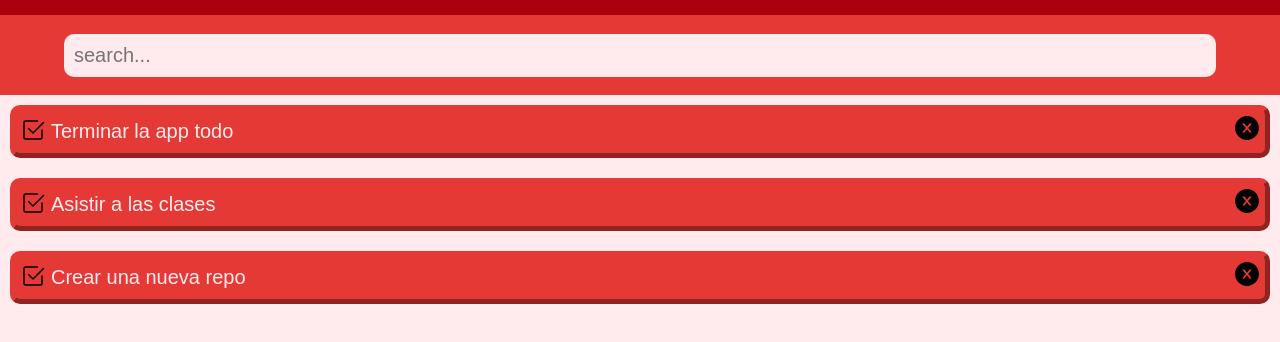
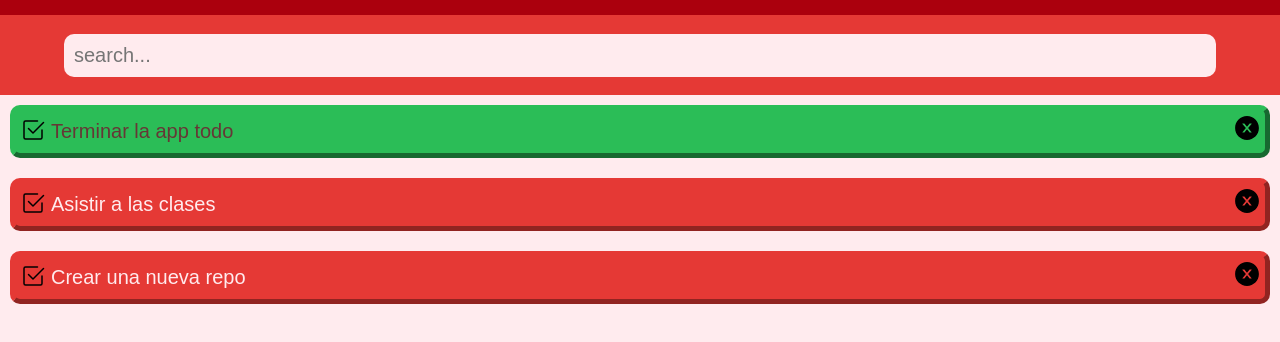
Before and after one commit to Cold2324/Todo, a React (Create React App) app: page / in a window 1280 px wide. Shown: the top 342 px of the page. Built offline with nearby package versions, Linux system fonts and the light colour scheme; a web font is replaced by a local one.

Commit message:
"style for the completed tasks have been added"

```diff
--- a/src/App.jsx
+++ b/src/App.jsx
@@ -4,7 +4,7 @@ import { v4 as uuid } from 'uuid'
 
 function App() {
   const [tasks, setTasks] = useState([
-    { id: uuid(), text: 'Terminar la app todo', completed: false },
+    { id: uuid(), text: 'Terminar la app todo', completed: true },
     { id: uuid(), text: 'Asistir a las clases', completed: false },
     { id: uuid(), text: 'Crear una nueva repo', completed: false }
   ])
--- a/src/components/body/TaskItem.jsx
+++ b/src/components/body/TaskItem.jsx
@@ -4,7 +4,7 @@ import check from '../../assets/icons/check.svg'
 
 function TaskItem({ task }) {
   return (
-    <div className="body--task-item">
+    <div className={!task.completed ? 'body--task-item' : 'body--task-item-check'} >
       <p className="body--task-content">
         <img src={check} className="body--task-icon-check" />
         <span>{task.text}</span>
--- a/src/sass/body/body.scss
+++ b/src/sass/body/body.scss
@@ -22,6 +22,20 @@ section {
   background-color: $red;
   color: $red-rose;
   border: outset $red 5px;
+  border-radius: 10px;
+  -webkit-border-radius: 10px;
+  -moz-border-radius: 10px;
+  -ms-border-radius: 10px;
+  -o-border-radius: 10px;
+}
+
+.body--task-item-check {
+  width: 100%;
+  height: 100%;
+  padding: 10px;
+  background-color: #2bbd57;
+  color: $brown-red;
+  border: outset #2bbd57 5px;
   border-radius: 10px;
   -webkit-border-radius: 10px;
   -moz-border-radius: 10px;
```
